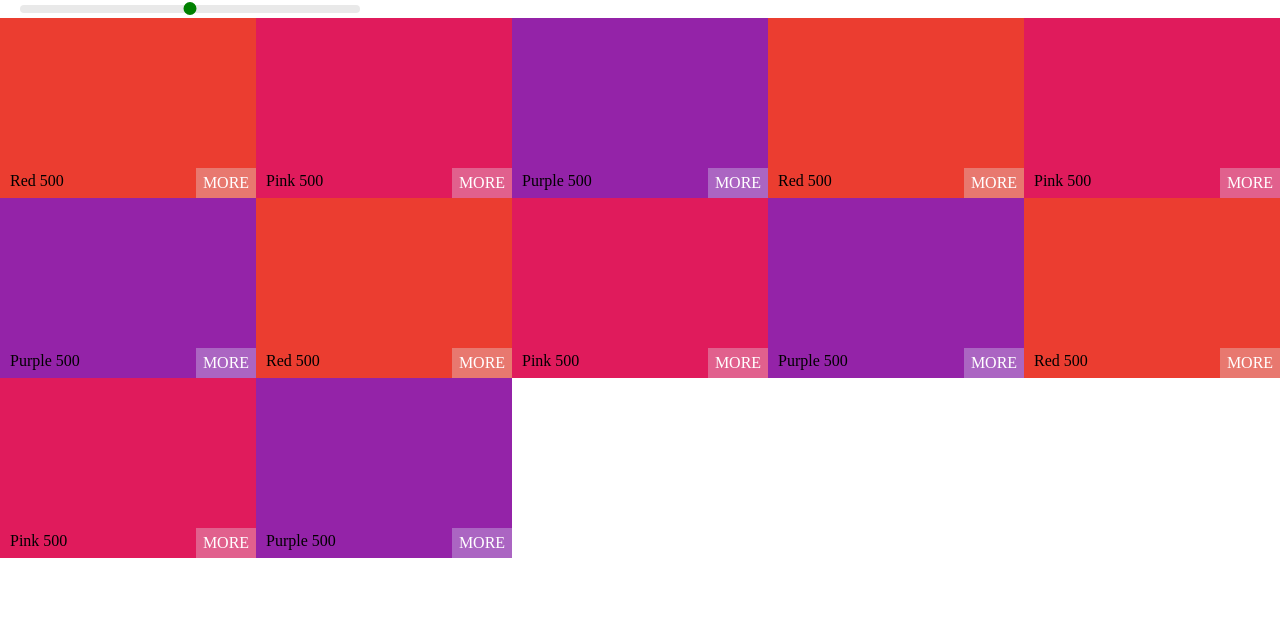
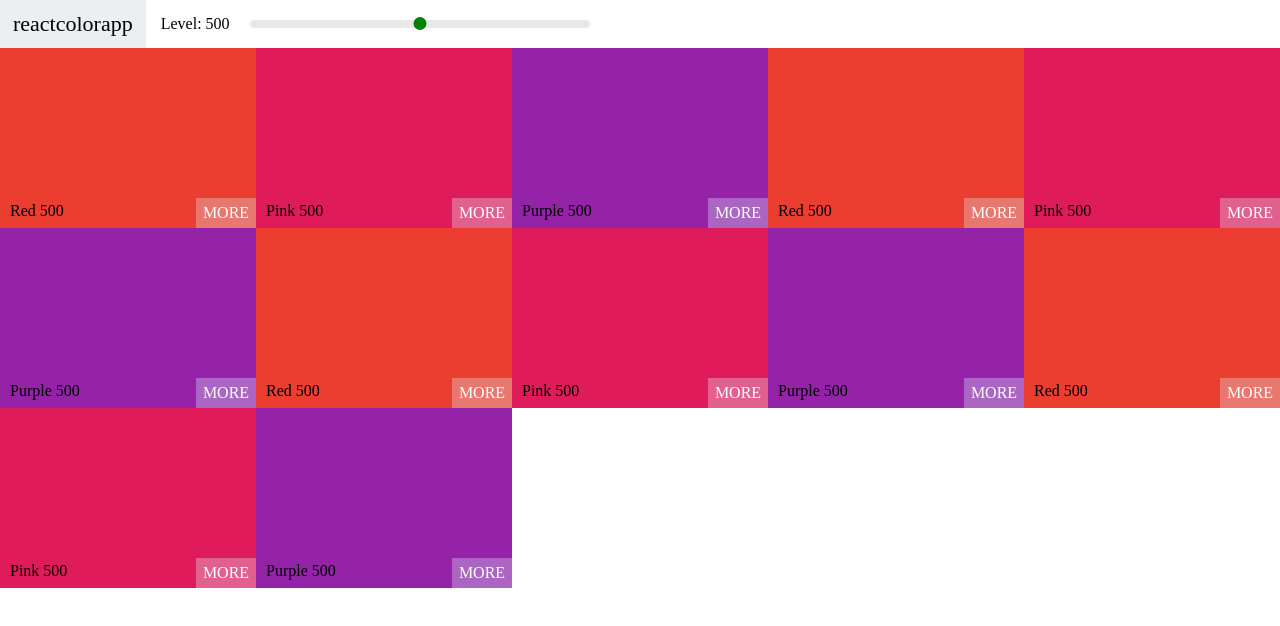
Before and after one commit to uladzislau-stuk/react-color-app, a React app: page /color-pallet in a window 1280 px wide. Built offline with nearby package versions, Linux system fonts and the light colour scheme.

Commit message:
Add NavBar

```diff
--- /dev/null
+++ b/src/components/pages/ColorPalette/NavBar/NavBar.js
@@ -0,0 +1,35 @@
+import React, { Component } from 'react'
+import Slider from 'rc-slider'
+import 'rc-slider/assets/index.css'
+import './NavBar.scss'
+
+class NavBar extends Component {
+	render() {
+		const { level, changeLevel } = this.props
+
+		return (
+			<div className="NavBar">
+				<div className="logo">
+					<a href="#">reactcolorapp</a>
+				</div>
+				<div className="slider-container">
+					<span className="slider-level">
+						Level: {level}
+					</span>
+					<div className="slider">
+						<Slider
+							className="slider"
+							min={100}
+							max={900}
+							step={100}
+							onChange={changeLevel}
+							defaultValue={level}
+						/>
+					</div>
+				</div>
+			</div>
+		);
+	}
+}
+
+export default NavBar;
--- /dev/null
+++ b/src/components/pages/ColorPalette/NavBar/NavBar.scss
@@ -0,0 +1,52 @@
+.NavBar {
+    display: flex;
+    align-items: center;
+    justify-content: flex-start;
+    height: 6vh;
+}
+
+.logo {
+    margin-right: 15px;
+    padding: 0 13px;
+    font-size: 22px;
+    background-color: #eceff1;
+    font-family: Roboto Arial sans-serif;
+    height: 100%;
+    display: flex;
+    align-items: center;
+}
+
+.logo a {
+    text-decoration: none;
+    color: black;
+}
+
+.slider {
+    width: 340px;
+    margin: 0 10px;
+    display: inline-block;
+}
+
+.rc-slider {
+
+    &-track {
+        background-color: transparent;
+    }
+
+    &-rail {
+        height: 8px;
+    }
+
+    &-handle,
+    &-handle:active,
+    &-handle:focus,
+    &-handle:hover {
+        background-color: green;
+        outline: none;
+        border: 2px solid green;
+        box-shadow: none;
+        width: 13px;
+        height: 13px;
+        margin-top: -3px;
+    }
+}
--- a/src/components/pages/ColorPalette/index.js
+++ b/src/components/pages/ColorPalette/index.js
@@ -1,7 +1,9 @@
 import Palette from './Palette/Palette.js'
 import ColorBox from './ColorBox/ColorBox.js'
+import NavBar from './NavBar/NavBar'
 
 export {
 	Palette,
-	ColorBox
+	ColorBox,
+	NavBar
 }
--- a/src/containers/ColorPalette/ColorPalette.js
+++ b/src/containers/ColorPalette/ColorPalette.js
@@ -1,9 +1,6 @@
 import React, { Component } from 'react';
-import 'rc-slider/assets/index.css'
 import './ColorPalette.scss'
-import Slider from 'rc-slider'
-import { Palette } from '../../components/pages/ColorPalette'
-
+import { Palette, NavBar } from '../../components/pages/ColorPalette'
 
 class ColorPalette extends Component {
 	constructor(props) {
@@ -14,7 +11,7 @@ class ColorPalette extends Component {
 		}
 	}
 
-	changeLevel = (level) => {
+	handleChangeLevel = (level) => {
 		this.setState({ level })
 	}
 
@@ -24,16 +21,10 @@ class ColorPalette extends Component {
 
 		return (
 			<div className="ColorPalette">
-				<div className="slider">
-					<Slider
-						className="slider"
-						min={100}
-						max={900}
-						step={100}
-						onChange={this.changeLevel}
-						defaultValue={this.state.level}
-					/>
-				</div>
+				<NavBar
+					level={level}
+					changeLevel={this.handleChangeLevel}
+				/>
 				<Palette
 					colors={colors}
 					level={level}
--- a/src/containers/ColorPalette/ColorPalette.scss
+++ b/src/containers/ColorPalette/ColorPalette.scss
@@ -1,33 +1,3 @@
 .ColorPalette {
 	height: 100vh;
 }
-
-.slider {
-    width: 340px;
-    margin: 0 10px;
-    display: inline-block;
-}
-
-.rc-slider {
-
-    &-track {
-        background-color: transparent;
-    }
-
-    &-rail {
-        height: 8px;
-    }
-
-    &-handle,
-    &-handle:active,
-    &-handle:focus,
-    &-handle:hover {
-        background-color: green;
-        outline: none;
-        border: 2px solid green;
-        box-shadow: none;
-        width: 13px;
-        height: 13px;
-        margin-top: -3px;
-    }
-}
```
